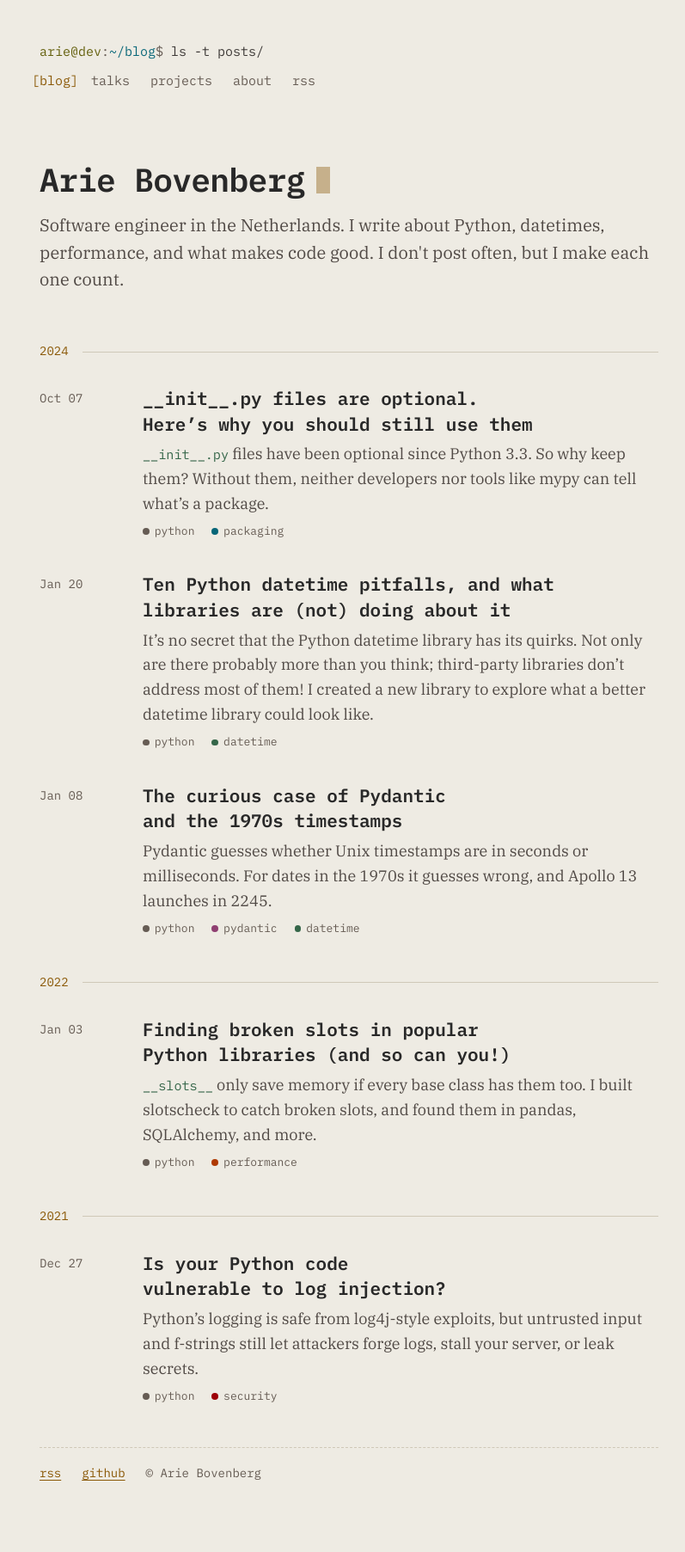
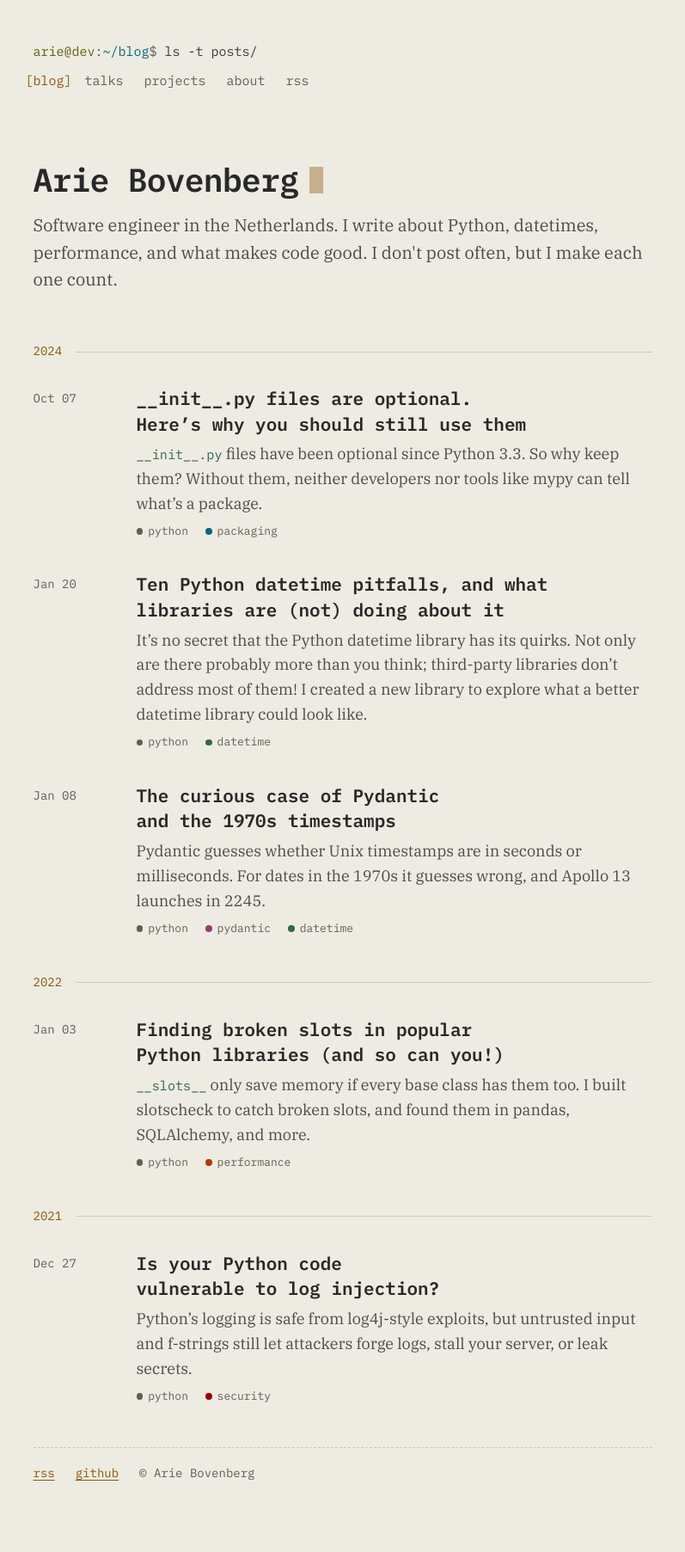
Before and after one commit to ariebovenberg/ariebovenberg.github.io, a Jekyll site: the page built from _pages/home.html, in a window 1280 px wide. Shown: the whole page at 86% size, without its empty margins (234-1031 px from the left). Built offline with Jekyll 4.4.1, drawn with Linux system fonts in a browser that asks for light colours.

```diff
--- a/_sass/base.scss
+++ b/_sass/base.scss
@@ -7,7 +7,13 @@
 
 /* ── Reset-ish ── */
 *, *::before, *::after { box-sizing: border-box; }
-html { -webkit-text-size-adjust: 100%; text-size-adjust: 100%; }
+html {
+  -webkit-text-size-adjust: 100%;
+  text-size-adjust: 100%;
+  /* Reserve the scrollbar's width on every page, so the centred column sits in
+     the same place whether or not a page is long enough to scroll. */
+  scrollbar-gutter: stable;
+}
 body {
   margin: 0;
   background: var(--bg);
```
